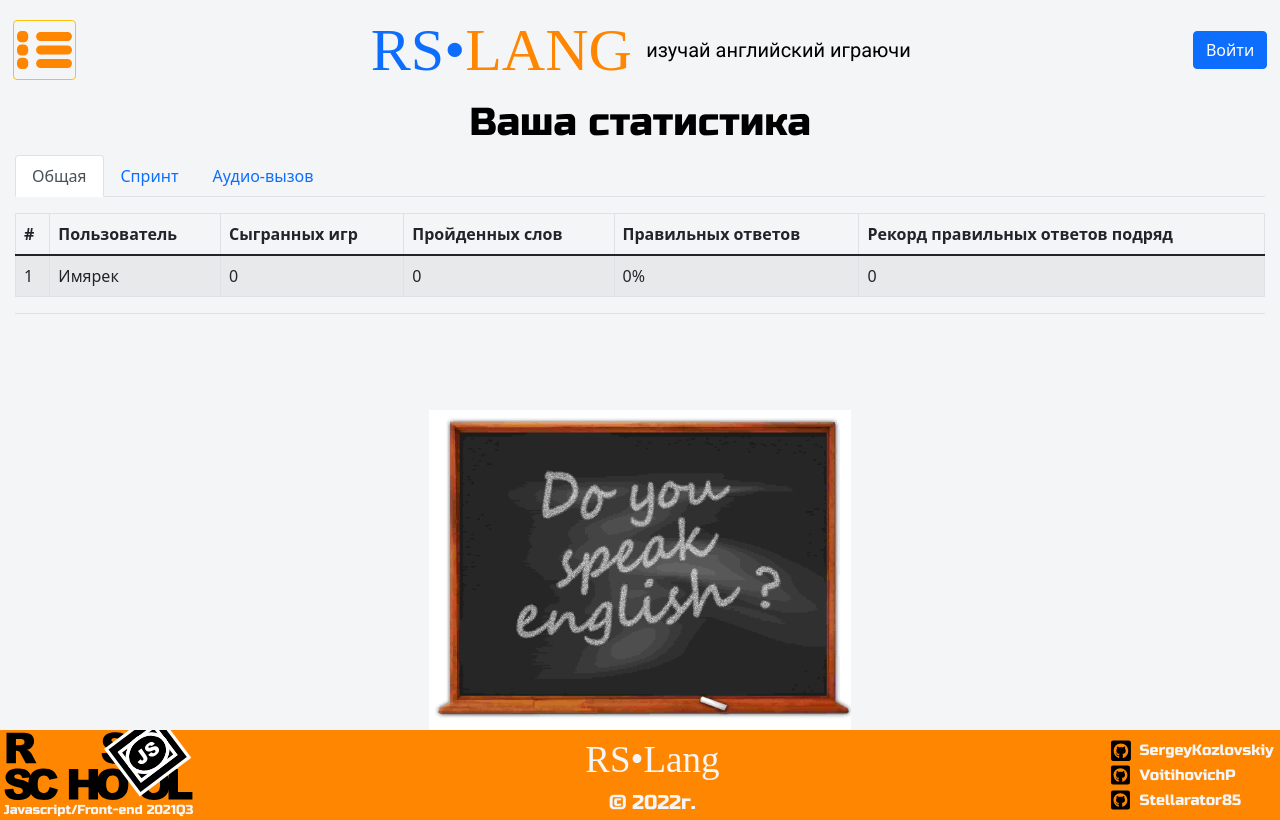
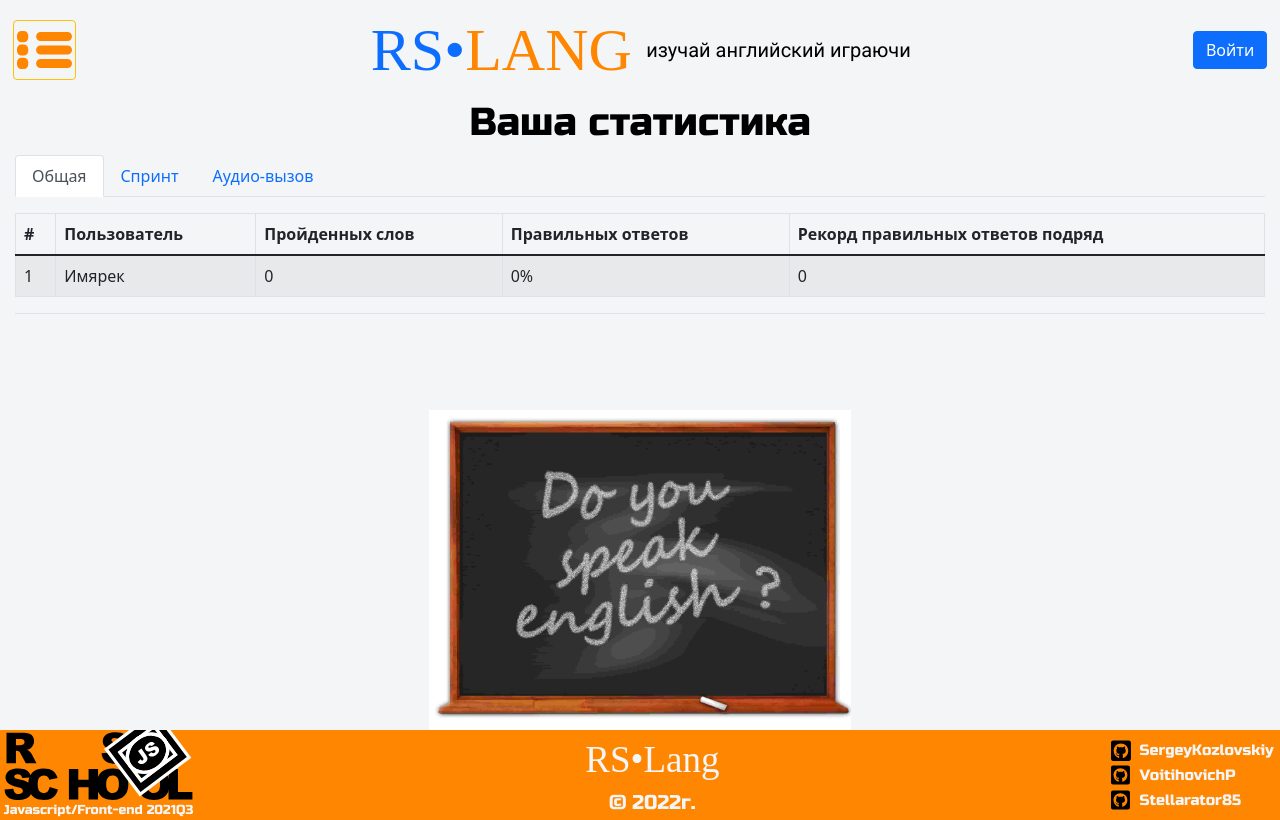
Before and after one commit to SergeyKozlovskiy/rslang, a React (Create React App) app: page /statistics in a window 1280 px wide. Built offline with nearby package versions, Linux system fonts and the light colour scheme; a web font is replaced by a local one.

Commit message:
fix: fix statistics-table-column-count

```diff
--- a/src/pages/statistics/statistics.tsx
+++ b/src/pages/statistics/statistics.tsx
@@ -18,7 +18,6 @@ export const Statistics: React.FC = () => (
             <tr>
               <th>{Text.mainStatisticsPageTableHeadCellOneContent}</th>
               <th>{Text.mainStatisticsPageTableHeadCellTwoContent}</th>
-              <th>{Text.mainStatisticsPageTableHeadCellThreeContent}</th>
               <th>{Text.mainStatisticsPageTableHeadCellFourContent}</th>
               <th>{Text.mainStatisticsPageTableHeadCellFiveContent}</th>
               <th>{Text.mainStatisticsPageTableHeadCellSixContent}</th>
@@ -28,7 +27,6 @@ export const Statistics: React.FC = () => (
               <tr>
                 <td>{Text.mainStatisticsPageTableRowOneCellOneContent}</td>
                 <td>{Text.mainStatisticsPageTableRowOneCellTwoContent}</td>
-                <td>{Text.mainStatisticsPageTableRowOneCellThreeContent}</td>
                 <td>{Text.mainStatisticsPageTableRowOneCellFourContent}</td>
                 <td>{Text.mainStatisticsPageTableRowOneCellFiveContent}</td>
                 <td>{Text.mainStatisticsPageTableRowOneCellSixContent}</td>
@@ -43,7 +41,6 @@ export const Statistics: React.FC = () => (
             <tr>
               <th>{Text.mainStatisticsPageTableHeadCellOneContent}</th>
               <th>{Text.mainStatisticsPageTableHeadCellTwoContent}</th>
-              <th>{Text.mainStatisticsPageTableHeadCellThreeContent}</th>
               <th>{Text.mainStatisticsPageTableHeadCellFourContent}</th>
               <th>{Text.mainStatisticsPageTableHeadCellFiveContent}</th>
               <th>{Text.mainStatisticsPageTableHeadCellSixContent}</th>
@@ -53,7 +50,6 @@ export const Statistics: React.FC = () => (
               <tr>
                 <td>{Text.mainStatisticsPageTableRowOneCellOneContent}</td>
                 <td>{Text.mainStatisticsPageTableRowOneCellTwoContent}</td>
-                <td>{Text.mainStatisticsPageTableRowOneCellThreeContent}</td>
                 <td>{Text.mainStatisticsPageTableRowOneCellFourContent}</td>
                 <td>{Text.mainStatisticsPageTableRowOneCellFiveContent}</td>
                 <td>{Text.mainStatisticsPageTableRowOneCellSixContent}</td>
@@ -68,7 +64,6 @@ export const Statistics: React.FC = () => (
             <tr>
               <th>{Text.mainStatisticsPageTableHeadCellOneContent}</th>
               <th>{Text.mainStatisticsPageTableHeadCellTwoContent}</th>
-              <th>{Text.mainStatisticsPageTableHeadCellThreeContent}</th>
               <th>{Text.mainStatisticsPageTableHeadCellFourContent}</th>
               <th>{Text.mainStatisticsPageTableHeadCellFiveContent}</th>
               <th>{Text.mainStatisticsPageTableHeadCellSixContent}</th>
@@ -78,7 +73,6 @@ export const Statistics: React.FC = () => (
               <tr>
                 <td>{Text.mainStatisticsPageTableRowOneCellOneContent}</td>
                 <td>{Text.mainStatisticsPageTableRowOneCellTwoContent}</td>
-                <td>{Text.mainStatisticsPageTableRowOneCellThreeContent}</td>
                 <td>{Text.mainStatisticsPageTableRowOneCellFourContent}</td>
                 <td>{Text.mainStatisticsPageTableRowOneCellFiveContent}</td>
                 <td>{Text.mainStatisticsPageTableRowOneCellSixContent}</td>
```
